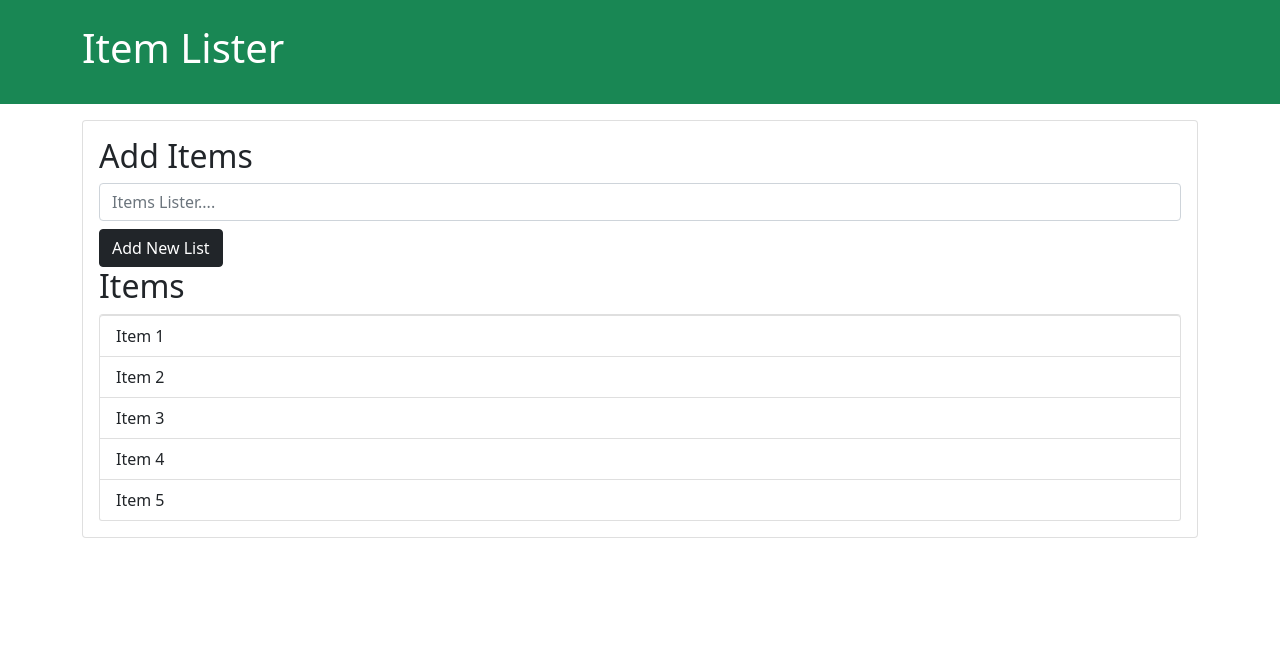
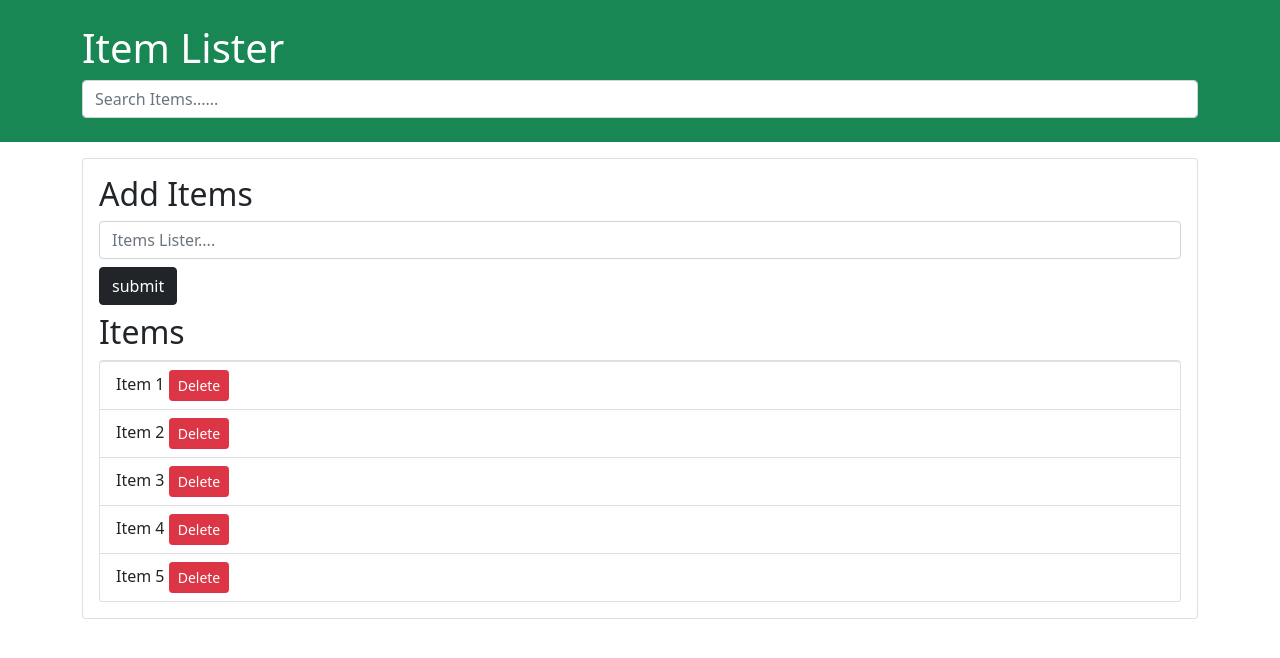
Before and after one commit to HumbleBoyy/JavaScriptDom, a plain HTML site: page index.html in a window 1280 px wide. Drawn offline with nearby package versions, Linux system fonts and the light colour scheme.

Commit message:
Sixth Commit

```diff
--- a/app.js
+++ b/app.js
@@ -1,3 +1,9 @@
+
+
+
+
+
+
 // EXIMINE THE DOCUMENT OBJECT //
 
 // dir() show whole document object
@@ -105,7 +111,7 @@
 
 // Traversing DOM //
 
-var itemList = document.querySelector('#items');
+// var itemList = document.querySelector('#items');
 
 // Parent Node
 
@@ -163,3 +169,110 @@ var itemList = document.querySelector('#items');
 
 // // Previuos Sibling Element//
 // console.log(itemList.previousElementSibling);
+
+
+
+
+// Crete Element //
+
+// Create a div
+// var newDiv = document.createElement('div');
+
+// // Add Class
+// newDiv.className = 'hello';
+
+// // Create an id
+
+// newDiv.id = 'hello id'
+
+// // Add attribute
+// newDiv.setAttribute('title', 'Hello Div');
+
+// // Create text node
+// var newDivText = document.createTextNode('Hello World');
+
+// // Add text to a div
+// console.log(newDiv)
+
+
+
+
+
+// Add Event Listner //
+
+// var button = document.getElementById('button').addEventListener('click', button)
+// function button(e){
+//     // console.log("Btn clicked")
+//     // document.getElementById('header-title').textContent = 'changed'
+//     // document.querySelector('#main').style.backgroundColor = "red"
+
+//     //console.log(e);
+
+//     // console.log(e.target);
+//     // console.log(e.target.id);
+//     // console.log(e.target.className);
+//     // console.log(e.target.classList);
+
+//     // var outPut = document.getElementById('outPut');
+//     // outPut.innerHTML = '<h2>'+e.target.id+'</h2>';
+
+//     // console.log(e.type)
+
+//     // console.log(e.clientX)
+//     // console.log(e.clientY)
+
+//     // console.log(e.offsetX)
+//     // console.log(e.offsetY)
+
+//     // console.log(e.altKey)
+//     // console.log(e.ctrlKey)
+//     // console.log(e.shiftKey)
+// }
+
+
+
+// var button = document.getElementById('button');
+
+// var box = document.getElementById('box')
+// button.addEventListener('click', runEvent);
+
+// button.addEventListener('dblclick', runEvent);
+// button.addEventListener('mousedown', runEvent);
+// button.addEventListener('mouseup', runEvent);
+
+// box.addEventListener('mouseenter', runEvent);
+// box.addEventListener('mouseleave', runEvent);
+// box.addEventListener('mouseover', runEvent);
+// box.addEventListener('mouseout', runEvent);
+
+// box.addEventListener('mousemove', runEvent);'
+
+// var itemInput = document.querySelector('input[type="text"]');
+// var form = document.querySelector('form');
+
+// itemInput.addEventListener('keydown', runEvent)
+// itemInput.addEventListener('keyup', runEvent)
+// itemInput.addEventListener('keypress', runEvent)
+
+// itemInput.addEventListener('focus', runEvent);
+// itemInput.addEventListener('blur', runEvent)
+
+// var select = document.querySelector('select');
+
+// select.addEventListener('change', runEvent)
+
+// itemInput.addEventListener('cut', runEvent);
+// itemInput.addEventListener('paste', runEvent)
+
+// function runEvent(e){
+//     console.log("Event Type: " +e.type);
+//     console.log(e.target.value);
+
+
+
+//     document.getElementById('output').innerHTML = '<h3>'+e.target.value+'</h3>'
+//     // outPut.innerHTML = '<h3>MouseX:'+e.offsetX+'</h3><h3>MouseY: '+e.offsetY+'</h3>';
+
+//     // box.style.backgroundColor = "rgb("+e.offsetX+", "+e.offsetY+", 40)"
+//     // document.body.style.backgroundColor = "rgb("+e.offsetX+", "+e.offsetY+", 40)"
+// }
--- a/index.html
+++ b/index.html
@@ -3,7 +3,7 @@
 <head>
     <meta charset="UTF-8">
     <meta name="viewport" content="width=device-width, initial-scale=1.0">
-    <link rel="stylesheet" href="style.css">
+
     <link href="https://cdn.jsdelivr.net/npm/bootstrap@5.0.2/dist/css/bootstrap.min.css" rel="stylesheet" integrity="sha384-EVSTQN3/azprG1Anm3QDgpJLIm9Nao0Yz1ztcQTwFspd3yD65VohhpuuCOmLASjC" crossorigin="anonymous">
     <title>JavaScript DOM</title>
 </head>
@@ -12,22 +12,35 @@
     <header id="main-header" class="bg-success text-white p-4 mb-3">
         <div class="container">
             <h1 id="header-title">Item Lister</h1>
+            <input type="text" class="form-control"
+             id="filter" placeholder="Search Items......"
+            >
         </div>
     </header>
     <div class="container">
         <div id="main" class="card card-body">
              <h2 class="title">Add Items</h2>
-             <form class="form-inline mr-2 ">
-                <input type="text" class="form-control mr-2 w-10" placeholder="Items Lister....">
-                <button type="submit" class="btn btn-dark mt-2" value="submit">Add New List</button>
+             <form id="addForm" class="form-inline mb-2">
+                <input type="text" class="form-control mr-4" placeholder="Items Lister....">
+                <input type="submit" class="btn btn-dark mt-2" value="submit"/>
              </form>
              <h2 class="title">Items</h2>
              <ul id="items" class="list-group">
-               <li class="list-group-item">Item 1</li>
-               <li class="list-group-item">Item 2</li>
-               <li class="list-group-item">Item 3</li>
-               <li class="list-group-item">Item 4</li>
-               <li class="list-group-item">Item 5</li>
+               <li class="list-group-item">Item 1 <button class="btn btn-danger btn-sm float-right delete">
+                Delete
+               </button></li>
+               <li class="list-group-item">Item 2 <button class="btn btn-danger btn-sm float-right delete">
+                Delete
+               </button></li>
+               <li class="list-group-item">Item 3 <button class="btn btn-danger btn-sm float-right delete">
+                Delete
+               </button></li>
+               <li class="list-group-item">Item 4 <button class="btn btn-danger btn-sm float-right delete">
+                Delete
+               </button></li>
+               <li class="list-group-item">Item 5 <button class="btn btn-danger btn-sm float-right delete">
+                Delete
+               </button></li>
              </ul>
         </div>
     </div>
```
